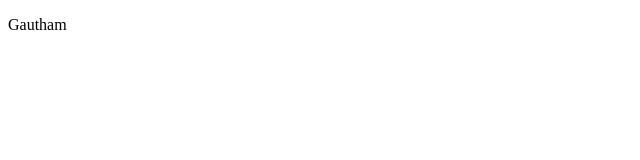
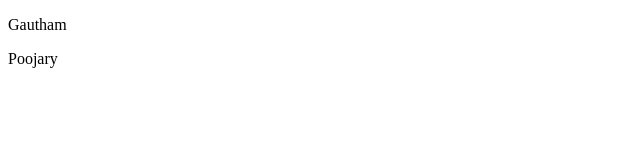
Before and after one commit to gautham444444/localrepo, a plain HTML site: page index.html in a window 1280 px wide. Shown: the full height of the page, 0-640 px from the left. Drawn offline with Linux system fonts and the light colour scheme.

Commit message:
Add new feature

```diff
--- a/index.html
+++ b/index.html
@@ -7,5 +7,6 @@
 </head>
 <body>
     <p>Gautham</p>
+    <p>Poojary</p>
 </body>
 </html>
```
